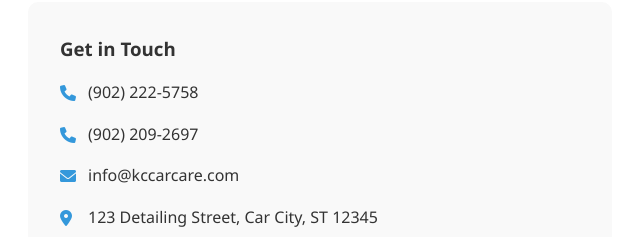
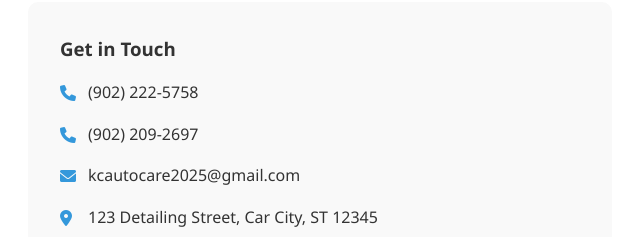
Before and after one commit to KeatonSpidle/KeatonSpidle.github.io, a plain HTML site: page index.html in a window 1280 px wide. Shown: the part 2776-3013 px from the top of the page, 628-1268 px from the left. Drawn offline with Linux system fonts and the light colour scheme.

Commit message:
Updated email account

```diff
--- a/index.html
+++ b/index.html
@@ -126,7 +126,7 @@
                 <h3>Get in Touch</h3>
                 <p><i class="fas fa-phone"></i> (902) 222-5758</p>
                 <p><i class="fas fa-phone"></i> (902) 209-2697</p>
-                <p><i class="fas fa-envelope"></i> info@kccarcare.com</p>
+                <p><i class="fas fa-envelope"></i> kcautocare2025@gmail.com</p>
                 <p><i class="fas fa-location-dot"></i> 123 Detailing Street, Car City, ST 12345</p>
                 <div class="social-links">
                     <a href="#"><i class="fab fa-facebook"></i></a>
```
